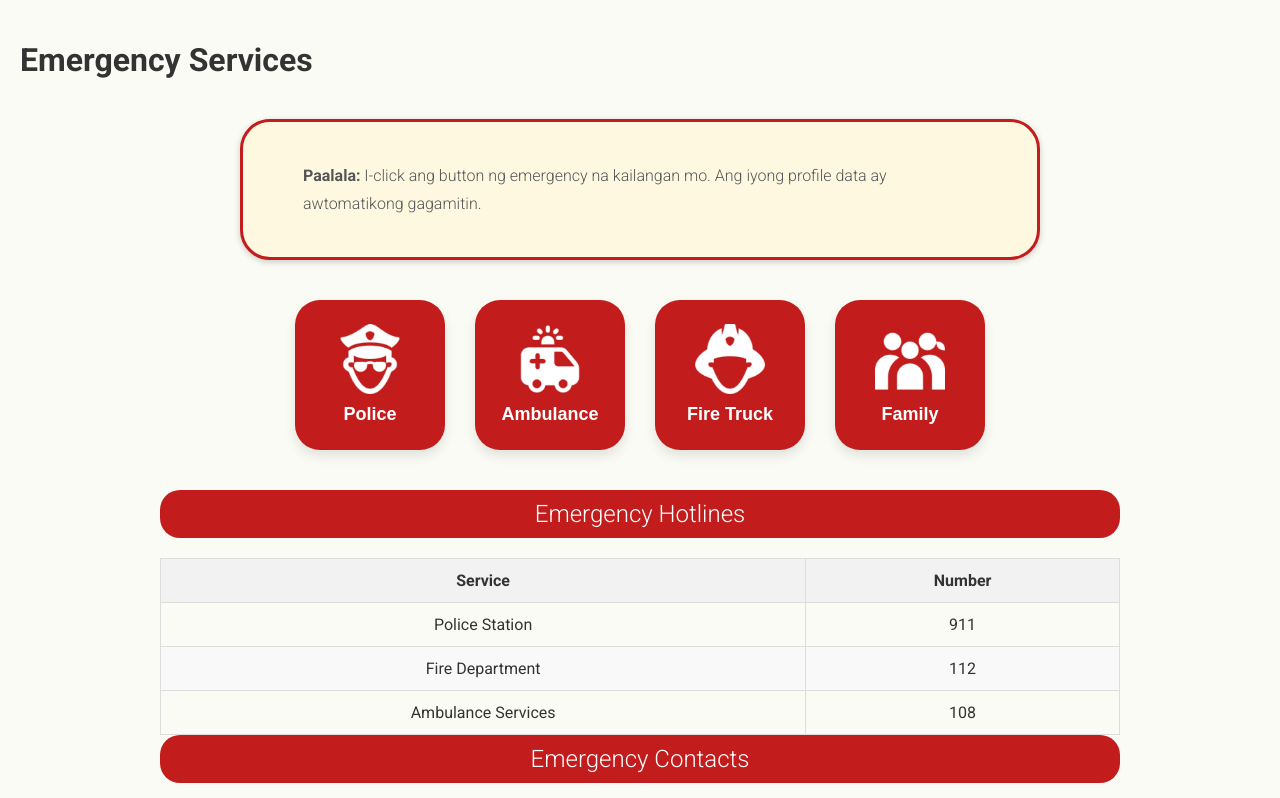
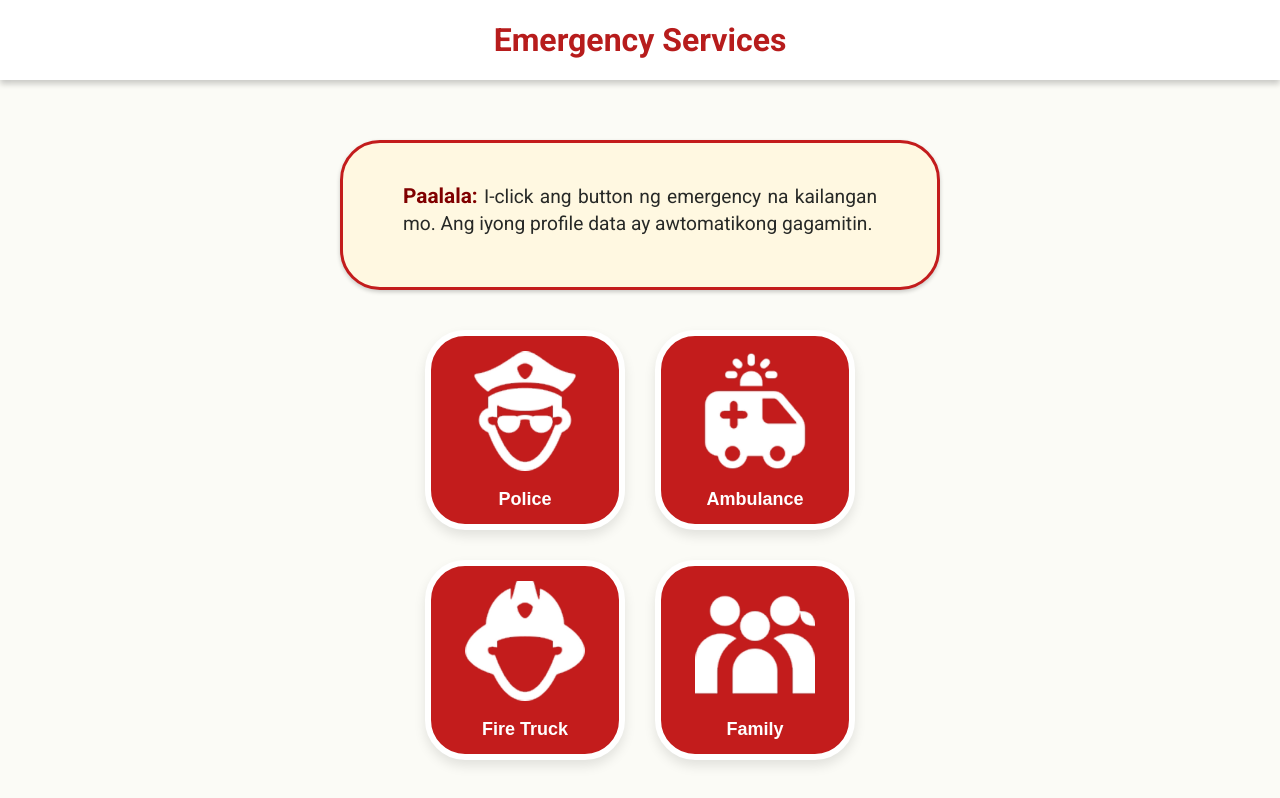
Before and after one commit to Gothboi26/SeniorWEb, a React (Create React App) app in the folder companion/: page /emergency in a window 1280 px wide. Shown: the top 798 px of the page. Built offline with nearby package versions, Linux system fonts and the light colour scheme.

Commit message:
Modified Homepage and Emergency Section.

```diff
--- a/companion/src/CalendarComponent.css
+++ b/companion/src/CalendarComponent.css
@@ -161,7 +161,7 @@ h3 {
   overflow-y: auto;
   border-radius: 15px;
   background-color: #fff;
-  padding: 20px;
+  padding: 50px 40px;
   box-shadow: 0 2px 8px rgba(0, 0, 0, 0.1);
   scroll-behavior: smooth;
 }
@@ -188,7 +188,7 @@ h3 {
 
 .event-item {
   background-color: #fff;
-  border-left: 5px solid #007bff;
+  border-left: 10px solid #C31C1C;
   padding: 16px 20px;
   border-radius: 10px;
   box-shadow: 0 2px 6px rgba(0, 0, 0, 0.08);
@@ -218,14 +218,15 @@ h3 {
   display: flex;
   flex-direction: column;
   gap: 6px;
-  font-size: 14px;
+
   color: #555;
 }
 
 .event-meta span {
   display: flex;
   align-items: center;
-  gap: 6px;
+  gap: 5px;
+  font-size: 1.5rem;
 }
 
 .event-meta span.location::before {
--- a/companion/src/CalendarComponent.js
+++ b/companion/src/CalendarComponent.js
@@ -150,9 +150,7 @@ const RectangleSection = ({ role }) => {
                     />
                   </div>
                   <p>
-                    Seniors can book appointments for priority check-ups and
-                    health services, reducing wait times and ensuring timely
-                    care.
+                  Seniors can schedule priority check-ups and health services for faster and more efficient care.
                   </p>
                   <button className="senior-care-button">
                     <span className="senior-care-button-text">Appointment</span>
--- a/companion/src/ChoicesHomepage.css
+++ b/companion/src/ChoicesHomepage.css
@@ -34,7 +34,7 @@
 
 .rectangle23.paalala1 h2 {
   color: #f3f3f3;
-  font-size: 23px;
+  font-size: 1.5rem;
   margin-bottom: 10px;
   text-align: center;
   font-family: "Roboto", sans-serif;
@@ -43,11 +43,11 @@
 
 .rectangle23.paalala1 p {
   color: #ececec;
-  font-size: 23px;
+  font-size: 1.4rem;
   text-align: justify;
-  margin: 15px 30px 10px;
+  margin: 10px 30px 10px;
   text-align: left;
-  font-weight: 300;
+  font-weight: 500;
 }
 
 /* --- Senior Care --- */
@@ -82,10 +82,10 @@
     margin-top: 20px !important;
     padding: 12px 20px !important;
     width: 75% !important;
-    background-color: #d60000 !important;
+    background-color: #C31C1C !important;
     color: #fff !important;
     border-radius: 20px !important;
-    box-shadow: 0px 4px 8px rgba(0, 0, 0, 0.15) !important;
+    box-shadow: 0 2px 8px rgba(0, 0, 0, 0.1);
     cursor: pointer !important;
     transition: background-color 0.3s ease, transform 0.3s ease !important;
 }
@@ -216,15 +216,30 @@
   gap: 8px; /* Space between text and icon */
 }
 
-.rectangle23.seniorcare p,
-.rectangle23.emergencyservices p,
-.rectangle23.chatassistance p {
+.rectangle23.seniorcare p {
   font-size: 22px;
   color: #606060;
-  margin: 20px 30px 10px;
+  margin: 20px 30px 40px;
   text-align: left;
   font-weight: 300;
 }
+
+.rectangle23.emergencyservices p {
+  font-size: 1.4rem;
+  color: #606060;
+  margin: 20px 30px 60px;
+  text-align: left;
+  font-weight: 300;
+}
+
+.rectangle23.chatassistance p {
+  font-size: 1.4rem;
+  color: #606060;
+  margin: 20px 30px 60px;
+  text-align: left;
+  font-weight: 300;
+}
+
 
 .link-container {
   text-decoration: none; /* Removes underline */
--- a/companion/src/Emergency.css
+++ b/companion/src/Emergency.css
@@ -10,7 +10,6 @@ body {
 .emergency-content {
   background: #fbfbf6;
   color: #333;
-  padding: 20px;
   box-sizing: border-box;
 }
 
@@ -32,16 +31,44 @@ body {
   margin: 0;
 }
 
+/* Emergency Details Container */
+.emergency-details-container {
+  padding: 20px;
+  margin: 40px 20rem;
+  background-color: #fbfbf6;
+}
+
 /* Description Section */
 .emergency-description {
-  padding: 40px 60px;
+  padding: 40px 60px 30px;
   background-color: #fff8e1;
   border: 3px solid #c31c1c;
-  border-radius: 30px;
+  border-radius: 40px;
   line-height: 1.7rem;
-  margin: 40px auto;
-  max-width: 800px;
-  box-shadow: 0px 2px 6px rgba(0, 0, 0, 0.2);
+  box-shadow: 0px 2px 4px rgba(0, 0, 0, 0.2);
+}
+
+.emergency-desc-title {
+  margin-bottom: 20px;
+  font-size: 1.2rem;
+  font-weight: 400;
+  text-align: justify;
+  color: #272927;
+  margin-top: 0;
+}
+
+.emergency-desc-title strong {
+  margin-bottom: 20px;
+  font-size: 1.3rem;
+  color: #800000;
+  font-weight: bold;
+  margin-top: 10px;
+}
+
+.emergency-desc {
+  font-size: 1.2rem;
+  justify-content: left;
+  text-align: justify;
 }
 
 /* Emergency Type Buttons */
@@ -52,15 +79,17 @@ body {
   gap: 30px;
   margin: 40px auto;
   max-width: 1000px;
+  align-items: center;
 }
 
 .emergency-button {
-  width: 150px;
-  height: 150px;
+  padding: 20px;
+  width: 200px;
+  height: 200px;
   background-color: #c31c1c;
   color: #fff;
-  border: none;
-  border-radius: 25px;
+  border: 6px solid #ffffff;
+  border-radius: 40px;
   display: flex;
   flex-direction: column;
   align-items: center;
@@ -79,9 +108,9 @@ body {
 }
 
 .emergency-icon {
-  width: 70px;
-  height: 70px;
-  object-fit: contain;
+  width: 120px;
+  height: 120px;
+  margin-bottom: 8px;
 }
 
 /* Hotlines and Contacts Tables */
--- a/companion/src/Emergency.js
+++ b/companion/src/Emergency.js
@@ -67,12 +67,18 @@ const Emergency = ({ role, handleLogout }) => {
   return (
     <div className="emergency-container">
       <Navbar role={role} handleLogout={handleLogout} />
+      <div className="emergency-content">
+        <div className="emergency-title-container">
+          <h1 className="emergency-title">Emergency Services</h1>
+        </div>
 
-      <div className="emergency-content">
-        <h1 className="emergency-title">Emergency Services</h1>
-        <p className="emergency-description">
+        <div className="emergency-details-container">
+          <div className="emergency-description">
+            <p className="emergency-desc-title">
               <strong>Paalala:</strong> I-click ang button ng emergency na kailangan mo. Ang iyong profile data ay awtomatikong gagamitin.
             </p>
+          </div>
+
 
             <div className="buttons-container">
               {emergencyOptions.map(({ type, icon }) => (
@@ -125,6 +131,7 @@ const Emergency = ({ role, handleLogout }) => {
               </table>
             </div>
           </div>
+        </div>
 
         <BackToHome role={role} />
         <Footer role={role} />
--- a/companion/src/EventHomepage.css
+++ b/companion/src/EventHomepage.css
@@ -139,7 +139,7 @@
   color: #1e1e1e;
   font-size: 1.8rem;
   font-weight: 400;
-  padding: 30px 50px;
+  padding: 30px 10px;
   list-style-type: disc;
 }
 
```
Lines whose indentation alone changed are shown as unchanged.
